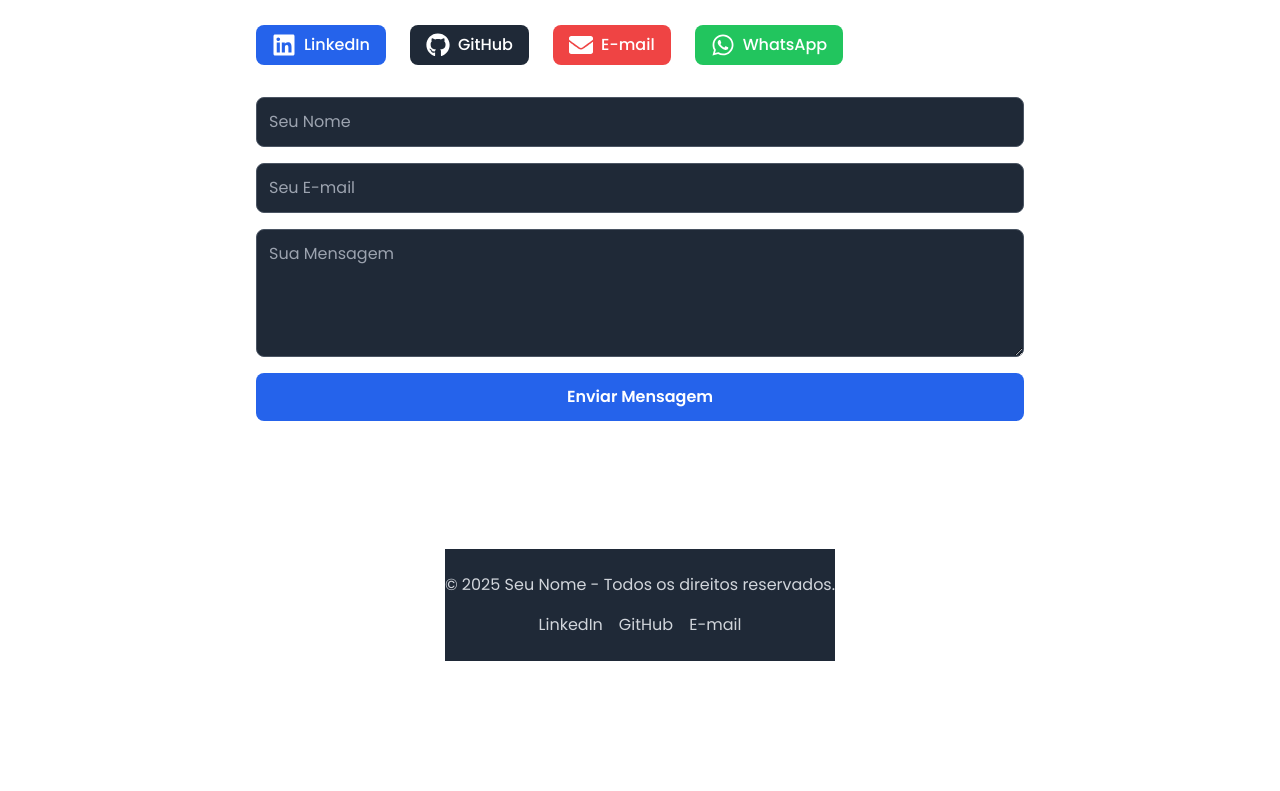
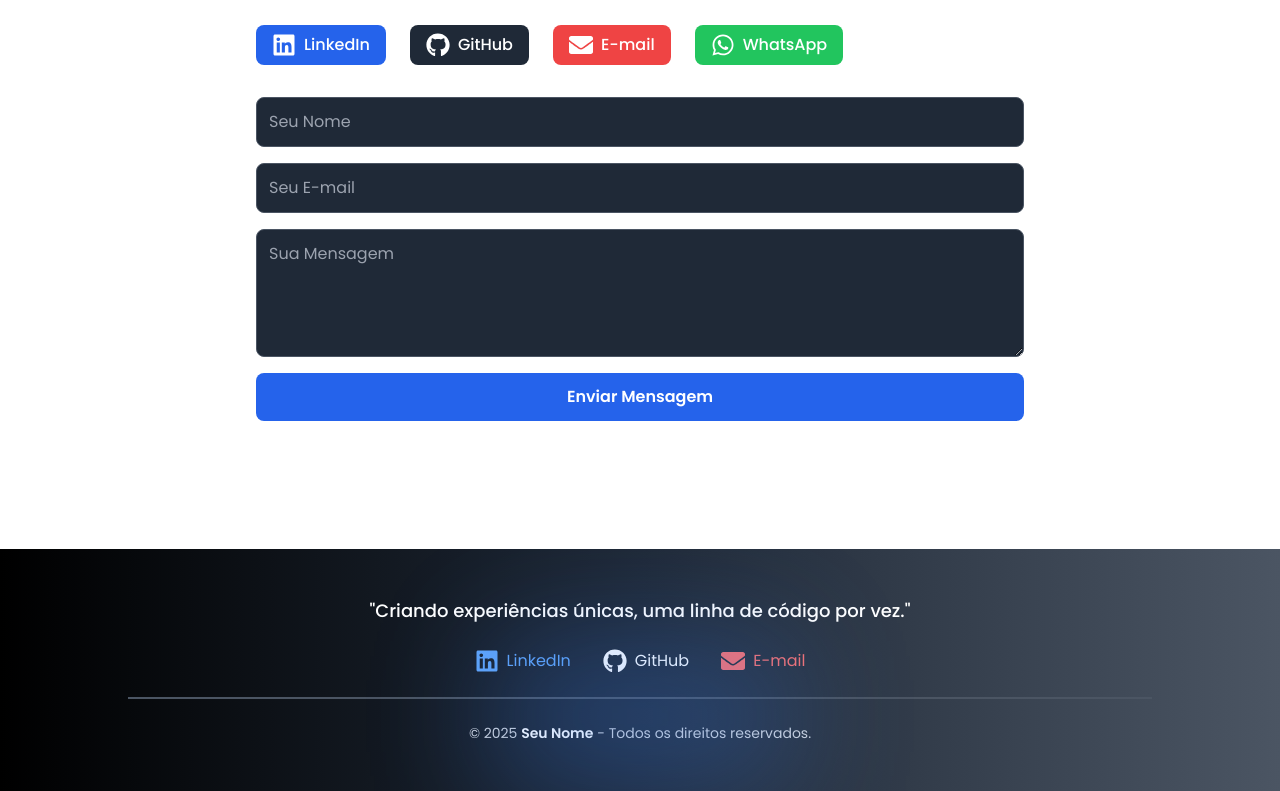
Before and after one commit to KelvenFontes/my-portfolio, a Next.js app: page / in a window 1280 px wide. Shown: the part 7211-8002 px from the top of the page. Before the commit the page ends 7872 px from the top, so only its background shows below. Built offline with nearby package versions, Linux system fonts and the light colour scheme.

Commit message:
feat: add particles background and enhance Footer component with animations and social links

```diff
--- a/package.json
+++ b/package.json
@@ -9,6 +9,8 @@
     "lint": "next lint"
   },
   "dependencies": {
+    "@tsparticles/engine": "^3.8.1",
+    "@tsparticles/react": "^3.0.0",
     "framer-motion": "^12.5.0",
     "next": "15.1.6",
     "react": "^19.0.0",
--- a/src/app/page.tsx
+++ b/src/app/page.tsx
@@ -11,7 +11,6 @@ import ScrollToTop from "../components/ScrollToTop";
 import PaymentsExperience from "../components/PaymentsExperience";
 import TechCarousel from "../components/TechCarousel";
 import Hero from "@/components/Hero";
-import Experience from "@/components/Experience";
 
 export default function Home() {
   return (
--- a/src/components/Footer.tsx
+++ b/src/components/Footer.tsx
@@ -1,12 +1,99 @@
+"use client";
+
+import { motion } from "framer-motion";
+import { FaLinkedin, FaGithub, FaEnvelope } from "react-icons/fa";
+import Particles from "@tsparticles/react";
+import { Engine } from "@tsparticles/engine";
+
 export default function Footer() {
+  const particlesInit = async (engine: Engine) => {
+  };
+
   return (
-    <footer className="text-center py-6 bg-gray-800 text-gray-300 mt-16">
-      <p>&copy; {new Date().getFullYear()} Seu Nome - Todos os direitos reservados.</p>
-      <div className="flex justify-center gap-4 mt-4">
-        <a href="https://linkedin.com/in/seuusuario" target="_blank" className="hover:text-blue-400">LinkedIn</a>
-        <a href="https://github.com/seuusuario" target="_blank" className="hover:text-blue-400">GitHub</a>
-        <a href="mailto:seuemail@email.com" className="hover:text-blue-400">E-mail</a>
+    <motion.footer
+      initial={{ opacity: 0, y: 50 }}
+      animate={{ opacity: 1, y: 0 }}
+      transition={{ duration: 0.8, ease: "easeOut" }}
+      className="relative w-screen bg-gradient-to-r from-black via-gray-800 to-gray-600 text-gray-300 text-center py-12 mt-16 overflow-hidden"
+    >
+      {/* Partículas no Fundo */}
+      <Particles
+        options={{
+          background: { color: "transparent" },
+          particles: {
+            number: { value: 30 },
+            size: { value: 2 },
+            move: { enable: true, speed: 0.3 },
+            opacity: { value: 0.4 },
+            shape: { type: "circle" },
+            line_linked: { enable: false },
+          },
+        }}
+        className="absolute inset-0 w-full h-full"
+      />
+
+      {/* Frase Motivacional */}
+      <motion.p
+        initial={{ opacity: 0, y: 20 }}
+        animate={{ opacity: 1, y: 0 }}
+        transition={{ duration: 1.2, ease: "easeOut", delay: 0.4 }}
+        className="text-lg font-medium text-white mb-6"
+      >
+        "Criando experiências únicas, uma linha de código por vez."
+      </motion.p>
+
+      {/* Links Sociais com Hover Suave */}
+      <div className="flex justify-center gap-8 mb-6">
+        {[
+          {
+            href: "https://linkedin.com/in/seuusuario",
+            icon: <FaLinkedin size={24} />,
+            label: "LinkedIn",
+            color: "text-blue-400 hover:text-blue-600",
+          },
+          {
+            href: "https://github.com/seuusuario",
+            icon: <FaGithub size={24} />,
+            label: "GitHub",
+            color: "text-white hover:text-gray-400",
+          },
+          {
+            href: "mailto:seuemail@email.com",
+            icon: <FaEnvelope size={24} />,
+            label: "E-mail",
+            color: "text-red-400 hover:text-red-600",
+          },
+        ].map((social, index) => (
+          <motion.a
+            key={index}
+            href={social.href}
+            target="_blank"
+            rel="noopener noreferrer"
+            whileHover={{ scale: 1.2, rotate: 5 }}
+            transition={{ duration: 0.3 }}
+            className={`transition-all flex items-center gap-2 ${social.color}`}
+          >
+            {social.icon} {social.label}
+          </motion.a>
+        ))}
       </div>
-    </footer>
+
+      {/* Linha Divisória */}
+      <motion.div
+        initial={{ scaleX: 0 }}
+        animate={{ scaleX: 1 }}
+        transition={{ duration: 1.2, ease: "easeOut", delay: 0.6 }}
+        className="w-4/5 mx-auto h-0.5 bg-gray-600 my-6"
+      />
+
+      {/* Direitos Autorais */}
+      <p className="text-sm">
+        &copy; {new Date().getFullYear()}{" "}
+        <span className="font-semibold text-white">Seu Nome</span> - Todos os direitos reservados.
+      </p>
+
+      {/* Glow Neon no Fundo */}
+      <div className="absolute bottom-0 left-1/2 transform -translate-x-1/2 w-[300px] h-[150px] bg-blue-500 opacity-30 blur-3xl"></div>
+    </motion.footer>
   );
 }
```
Also changed, not shown: 1 other file (tests, documents, lock files or other folders).
